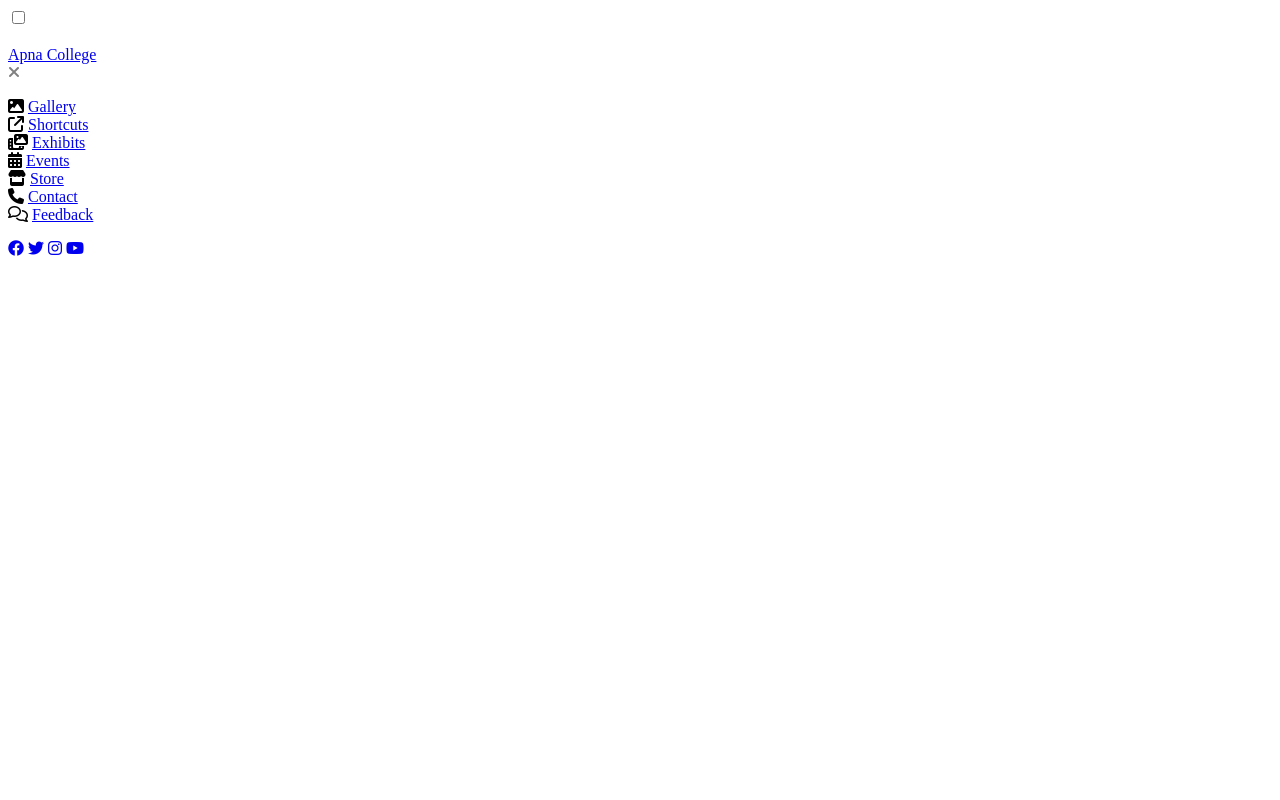
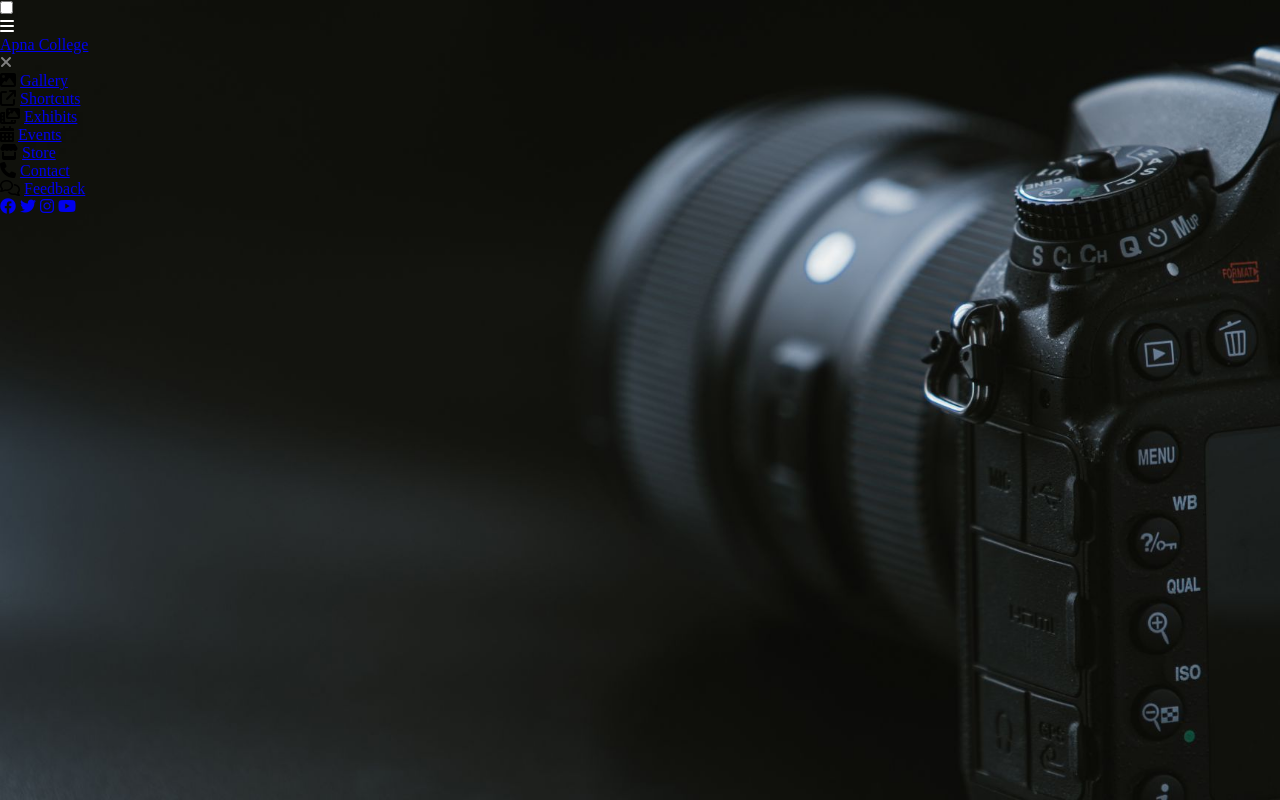
Before and after one commit to Ashikanparasu/SideBarMenu, a plain HTML site: page index.html in a window 1280 px wide. Drawn offline with Linux system fonts and the light colour scheme.

Commit message:
background

```diff
--- a/style.css
+++ b/style.css
@@ -1,5 +1,11 @@
 *{
     padding : 0;
+    margin : 0;
 
 
 }
+.main_box {
+    background: url("photo.jpg");
+    height : 100vh;
+    background-size : cover;
+}
```
Also changed, not shown: photo.jpg (added).
